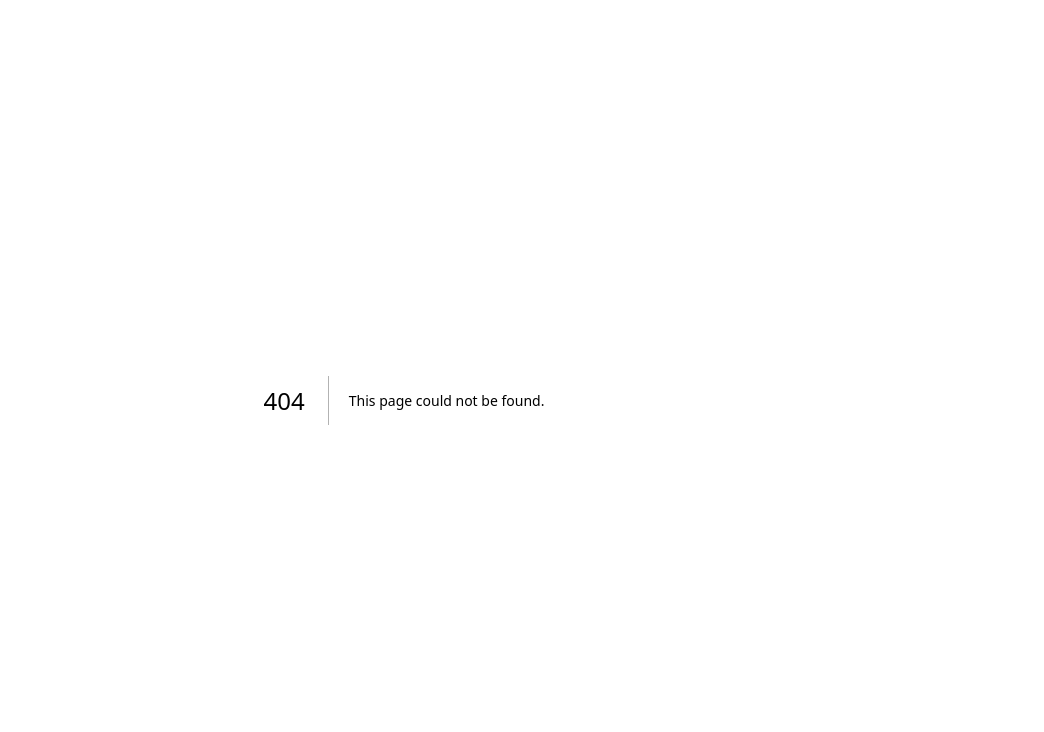
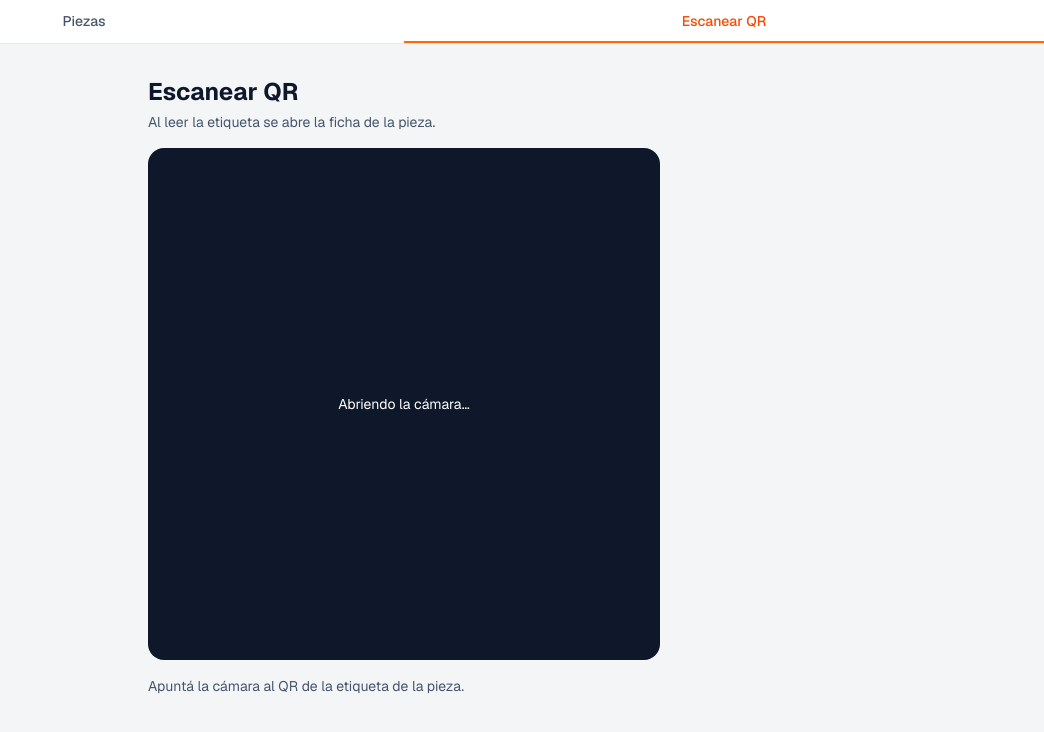
Before and after one commit to santiago-borda/prototipo-clasificador-mueble-3d, a Next.js app: page /escanear in a window 1280 px wide. Before the commit this address had no page. Shown: the top 732 px of the page, without its empty margins (236-1280 px from the left). Built offline with nearby package versions, Linux system fonts and the light colour scheme; no server answers.

Commit message:
Pestaña Escanear QR: lee la etiqueta con la cámara y abre la ficha
Co-Authored-By: Claude Sonnet 5.5 <noreply@anthropic.com>

```diff
--- a/package.json
+++ b/package.json
@@ -13,6 +13,7 @@
   "dependencies": {
     "@react-three/drei": "^10.7.9",
     "@react-three/fiber": "^9.8.1",
+    "jsqr": "^1.4.0",
     "next": "16.4.0",
     "qrcode": "^1.5.4",
     "react": "19.3.0",
--- /dev/null
+++ b/src/app/escanear/page.tsx
@@ -0,0 +1,16 @@
+import type { Metadata } from "next";
+import { QrScanner } from "@/components/QrScanner";
+
+export const metadata: Metadata = {
+  title: "Escanear QR — Prototipo",
+};
+
+export default function ScanPage() {
+  return (
+    <main className="mx-auto w-full max-w-xl p-4 pb-10 lg:p-8">
+      <h1 className="text-2xl font-bold text-slate-900">Escanear QR</h1>
+      <p className="mb-4 mt-1 text-sm text-slate-600">Al leer la etiqueta se abre la ficha de la pieza.</p>
+      <QrScanner />
+    </main>
+  );
+}
--- a/src/app/layout.tsx
+++ b/src/app/layout.tsx
@@ -1,5 +1,6 @@
 import type { Metadata, Viewport } from "next";
 import { Geist, Geist_Mono } from "next/font/google";
+import { AppTabs } from "@/components/AppTabs";
 import "./globals.css";
 
 const geistSans = Geist({
@@ -28,7 +29,10 @@ export default function RootLayout({ children }: { children: React.ReactNode })
       lang="es"
       className={`${geistSans.variable} ${geistMono.variable} h-full antialiased`}
     >
-      <body className="min-h-full flex flex-col">{children}</body>
+      <body className="min-h-full flex flex-col">
+        <AppTabs />
+        {children}
+      </body>
     </html>
   );
 }
--- a/src/app/p/layout.tsx
+++ b/src/app/p/layout.tsx
@@ -4,10 +4,10 @@ import { ViewerPane } from "@/components/viewer/ViewerPane";
 // el resaltado hace crossfade y la cámara conserva su posición.
 export default function PieceLayout({ children }: { children: React.ReactNode }) {
   return (
-    <div className="lg:grid lg:h-dvh lg:grid-cols-[minmax(0,1.25fr)_minmax(380px,1fr)]">
+    <div className="lg:grid lg:h-[calc(100dvh-2.75rem)] lg:grid-cols-[minmax(0,1.25fr)_minmax(380px,1fr)]">
       <section
         aria-label="Visor 3D del mueble"
-        className="sticky top-0 z-10 h-[46svh] border-b border-slate-200 lg:h-dvh lg:border-b-0 lg:border-r"
+        className="sticky top-11 z-10 h-[46svh] border-b border-slate-200 lg:h-full lg:border-b-0 lg:border-r"
       >
         <ViewerPane />
       </section>
--- a/src/app/page.tsx
+++ b/src/app/page.tsx
@@ -15,7 +15,7 @@ export default function Home() {
         {furniture.dimsMm.x} x {furniture.dimsMm.y} x {furniture.dimsMm.z} mm · versión {furniture.designVersion}
       </p>
       <p className="mt-3 text-sm text-slate-600">
-        El escaneo se simula: tocá un QR para abrir la ficha de esa pieza, como si lo hubieras escaneado.
+        Escaneá la etiqueta de una pieza desde la pestaña «Escanear QR», o tocá una de la lista para abrir su ficha.
       </p>
 
       <div className="mt-4 flex flex-wrap gap-2">
--- /dev/null
+++ b/src/components/AppTabs.tsx
@@ -0,0 +1,33 @@
+"use client";
+
+import Link from "next/link";
+import { usePathname } from "next/navigation";
+
+const TABS = [
+  { href: "/", label: "Piezas", active: (path: string) => path === "/" || path.startsWith("/p/") },
+  { href: "/escanear", label: "Escanear QR", active: (path: string) => path.startsWith("/escanear") },
+] as const;
+
+/** Pestañas de la app. Fijas arriba para pasar de una ficha al escáner sin volver al inicio. */
+export function AppTabs() {
+  const pathname = usePathname();
+  return (
+    <nav aria-label="Secciones" className="sticky top-0 z-20 flex h-11 shrink-0 border-b border-slate-200 bg-white print:hidden">
+      {TABS.map((tab) => {
+        const active = tab.active(pathname);
+        return (
+          <Link
+            key={tab.href}
+            href={tab.href}
+            aria-current={active ? "page" : undefined}
+            className={`flex flex-1 items-center justify-center border-b-2 text-sm font-medium ${
+              active ? "border-orange-500 text-orange-600" : "border-transparent text-slate-600 hover:text-slate-900"
+            }`}
+          >
+            {tab.label}
+          </Link>
+        );
+      })}
+    </nav>
+  );
+}
--- /dev/null
+++ b/src/components/QrScanner.tsx
@@ -0,0 +1,135 @@
+"use client";
+
+import { useEffect, useRef, useState } from "react";
+import { useRouter } from "next/navigation";
+import jsQR from "jsqr";
+import { listQrEntries } from "@/lib/lookup";
+import { qrIdFromScan } from "@/lib/qrScan";
+
+// Se analiza una versión reducida del cuadro y no todos los cuadros: alcanza para leer un QR de etiqueta.
+const SCAN_WIDTH = 480;
+const SCAN_INTERVAL_MS = 120;
+const REJECT_COOLDOWN_MS = 2500;
+
+type Status = "starting" | "scanning" | "error";
+
+/** Escáner de QR con la cámara del dispositivo. Al leer una etiqueta válida navega a su ficha sin salir de la app. */
+export function QrScanner() {
+  const router = useRouter();
+  const videoRef = useRef<HTMLVideoElement>(null);
+  const [status, setStatus] = useState<Status>("starting");
+  const [message, setMessage] = useState<string | null>(null);
+
+  useEffect(() => {
+    // Las fichas son estáticas: se precargan para que el salto tras escanear sea inmediato.
+    for (const entry of listQrEntries()) router.prefetch(`/p/${entry.qrId}`);
+  }, [router]);
+
+  useEffect(() => {
+    const video = videoRef.current;
+    if (!video) return;
+    let stream: MediaStream | null = null;
+    let timer: ReturnType<typeof setTimeout> | undefined;
+    let stopped = false;
+    let lastRejected = { text: "", at: 0 };
+    const canvas = document.createElement("canvas");
+    const context = canvas.getContext("2d", { willReadFrequently: true });
+
+    const stopStream = () => stream?.getTracks().forEach((track) => track.stop());
+
+    const fail = (text: string) => {
+      setStatus("error");
+      setMessage(text);
+    };
+
+    const tick = () => {
+      if (stopped) return;
+      timer = setTimeout(tick, SCAN_INTERVAL_MS);
+      if (!context || video.readyState < video.HAVE_ENOUGH_DATA || !video.videoWidth) return;
+      const scale = Math.min(1, SCAN_WIDTH / video.videoWidth);
+      canvas.width = Math.round(video.videoWidth * scale);
+      canvas.height = Math.round(video.videoHeight * scale);
+      context.drawImage(video, 0, 0, canvas.width, canvas.height);
+      const image = context.getImageData(0, 0, canvas.width, canvas.height);
+      const code = jsQR(image.data, image.width, image.height, { inversionAttempts: "dontInvert" });
+      if (!code?.data) return;
+
+      const qrId = qrIdFromScan(code.data);
+      if (qrId) {
+        stopped = true;
+        clearTimeout(timer);
+        stopStream();
+        navigator.vibrate?.(60);
+        router.push(`/p/${qrId}`);
+        return;
+      }
+      const now = Date.now();
+      if (code.data !== lastRejected.text || now - lastRejected.at > REJECT_COOLDOWN_MS) {
+        lastRejected = { text: code.data, at: now };
+        setMessage("Ese QR no es de una pieza de este mueble. Probá con otra etiqueta.");
+      }
+    };
+
+    (async () => {
+      if (!navigator.mediaDevices?.getUserMedia) {
+        fail("Este navegador no permite usar la cámara aquí. La cámara requiere una conexión segura (https) o localhost.");
+        return;
+      }
+      try {
+        stream = await navigator.mediaDevices.getUserMedia({
+          video: { facingMode: { ideal: "environment" }, width: { ideal: 1280 } },
+          audio: false,
+        });
+        if (stopped) {
+          stopStream();
+          return;
+        }
+        video.srcObject = stream;
+        await video.play();
+        setStatus("scanning");
+        tick();
+      } catch (error) {
+        const denied = error instanceof DOMException && (error.name === "NotAllowedError" || error.name === "SecurityError");
+        fail(
+          denied
+            ? "No hay permiso para usar la cámara. Habilitalo en los ajustes del navegador y volvé a intentar."
+            : "No se pudo abrir la cámara. Revisá que ninguna otra app la esté usando.",
+        );
+      }
+    })();
+
+    return () => {
+      stopped = true;
+      clearTimeout(timer);
+      stopStream();
+      video.srcObject = null;
+    };
+  }, [router]);
+
+  return (
+    <div className="flex flex-col gap-4">
+      <div className="relative aspect-square w-full overflow-hidden rounded-2xl bg-slate-900">
+        <video ref={videoRef} playsInline muted className="h-full w-full object-cover" />
+        {status === "scanning" && (
+          <div
+            aria-hidden
+            className="pointer-events-none absolute inset-[18%] rounded-2xl border-4 border-white/80 shadow-[0_0_0_999px_rgba(15,23,42,0.35)]"
+          />
+        )}
+        {status === "starting" && (
+          <p className="absolute inset-0 flex items-center justify-center text-sm text-white">Abriendo la cámara…</p>
+        )}
+      </div>
+
+      {status === "error" ? (
+        <p role="alert" className="rounded-lg border border-amber-300 bg-amber-50 p-3 text-sm text-amber-900">
+          {message}
+        </p>
+      ) : (
+        <p aria-live="polite" className={`text-sm ${message ? "text-amber-800" : "text-slate-600"}`}>
+          {message ?? "Apuntá la cámara al QR de la etiqueta de la pieza."}
+        </p>
+      )}
+    </div>
+  );
+}
--- /dev/null
+++ b/src/lib/qrScan.ts
@@ -0,0 +1,17 @@
+import { resolveQr } from "@/lib/lookup";
+
+/**
+ * Del texto de un QR escaneado al qrId de una ficha. Acepta la URL completa de la etiqueta
+ * (`https://host/p/olmo-c04`) o el qrId suelto. null si no corresponde a nada del mueble.
+ */
+export function qrIdFromScan(text: string): string | null {
+  const raw = text.trim();
+  let candidate = raw;
+  try {
+    const match = /^\/p\/([^/?#]+)/.exec(new URL(raw).pathname);
+    if (match) candidate = decodeURIComponent(match[1]);
+  } catch {
+    // no es una URL: se prueba como qrId suelto
+  }
+  return resolveQr(candidate) ? candidate : null;
+}
```
Also changed, not shown: 2 other files (tests, documents, lock files or other folders).
